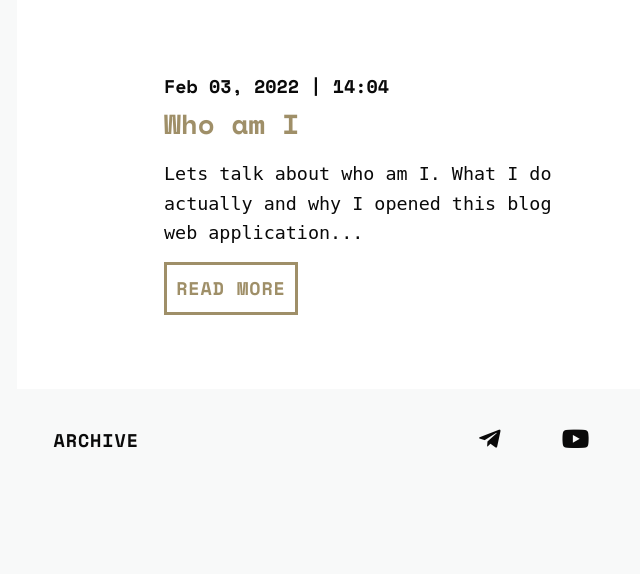
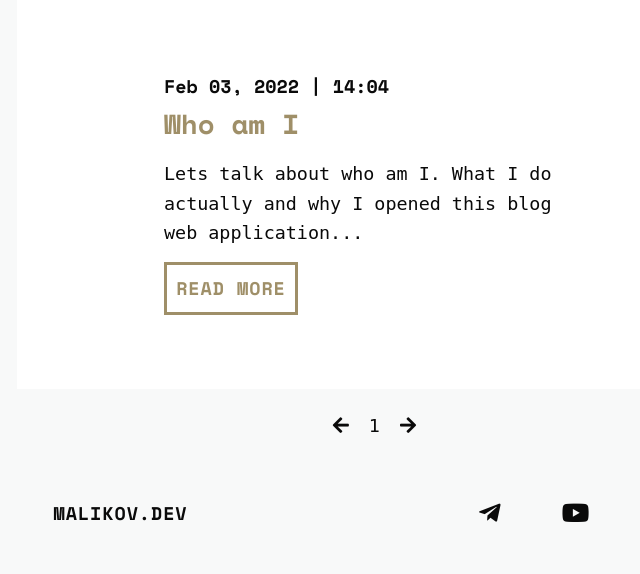
Before and after one commit to sevbo2003/Trophy-Blog, a Django app: page / in a window 1280 px wide. Shown: the part 2561-3135 px from the top of the page, without its empty margins (560-1200 px from the left). Before the commit the page ends 3009 px from the top, so only its background shows below. Run offline with Django 4.2, Linux system fonts and the light colour scheme; data comes from the database, SQL or seed files in the repository; parts of the project's set-up code (start-up, migrations or seed data) failed here and were passed over; some libraries are stand-ins or nearby versions.

Commit message:
Some changes

```diff
--- a/blog/views.py
+++ b/blog/views.py
@@ -1,12 +1,16 @@
-from multiprocessing import context
-from tokenize import Triple
+from django.db.models import Count
 from django.shortcuts import render
 from .models import Category, Post
 
+def get_category_count():
+    queryset = Post.objects.values('category__category').annotate(Count('category'))
+    return queryset
 
 # Create your views here.
 def post_list(request):
+    category_count = get_category_count()
+    print(category_count)
     posts = Post.objects.filter(active=True)
     categories = Category.objects.all()
-    context = {'posts': posts, 'categories': categories}
+    context = {'posts': posts, 'categories': categories, 'category_count': category_count}
     return render(request, 'home.html', context)
--- a/templates/home.html
+++ b/templates/home.html
@@ -33,8 +33,16 @@
                     </li>
                     {% endfor %}
                 </ul>
+                <ul>
               <footer class="section-padding--sm footer">
-                <a class="footer__archive" href="#">Archive</a>
+                <ul class='pagination' style='display:flex; margin:-40px auto;'>
+                    <li><a href='#' style='margin-left:20px;'><i class="fas fa-arrow-left"></i></a></li>
+                    <li><a href='#' style='margin-left:20px;'>1</a></li>
+                    <li><a href='#' style='margin-left:20px;'><i class="fas fa-arrow-right"></i></a></li>
+                </ul>
+              </footer>
+              <footer class="section-padding--sm footer">
+                <a class="footer__archive" href="#">MALIKOV.DEV</a>
                 <ul class="footer__social">
                     <li><a class="fa fa-lg fa-envelope-o" href="mailto:thomas.sevbofx@gmail.com"></a></li>
                     <li><a class="fa fa-lg fa-github" href="https://github.com/sevbo2003" target="_blank"></a>
@@ -52,7 +60,6 @@
                 </ul>
             </footer>
           </div>
-
           <div class="tab">
               <ul class="cards">
                 {% for cat in categories %}
```
Lines whose indentation alone changed are shown as unchanged.
